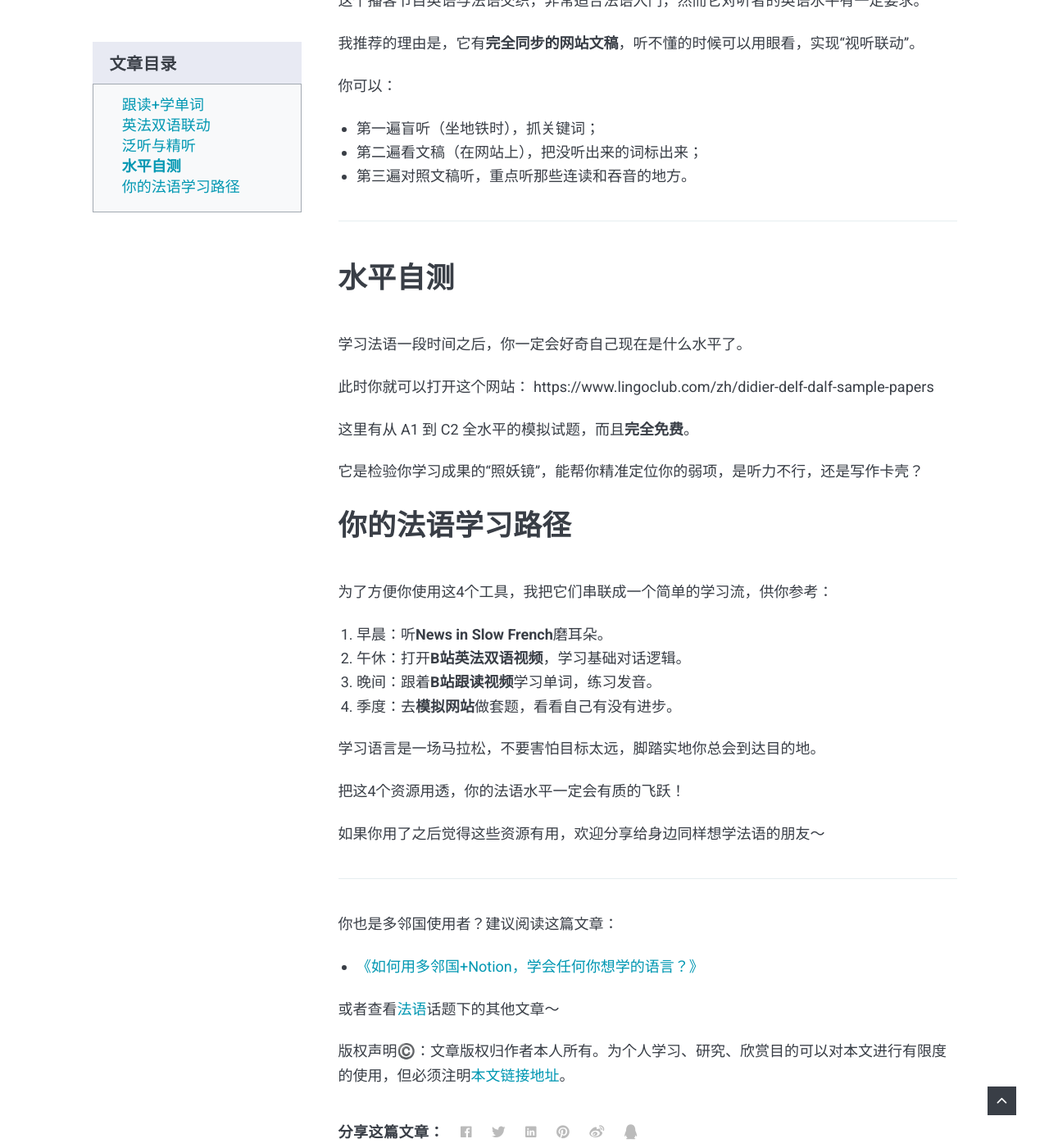
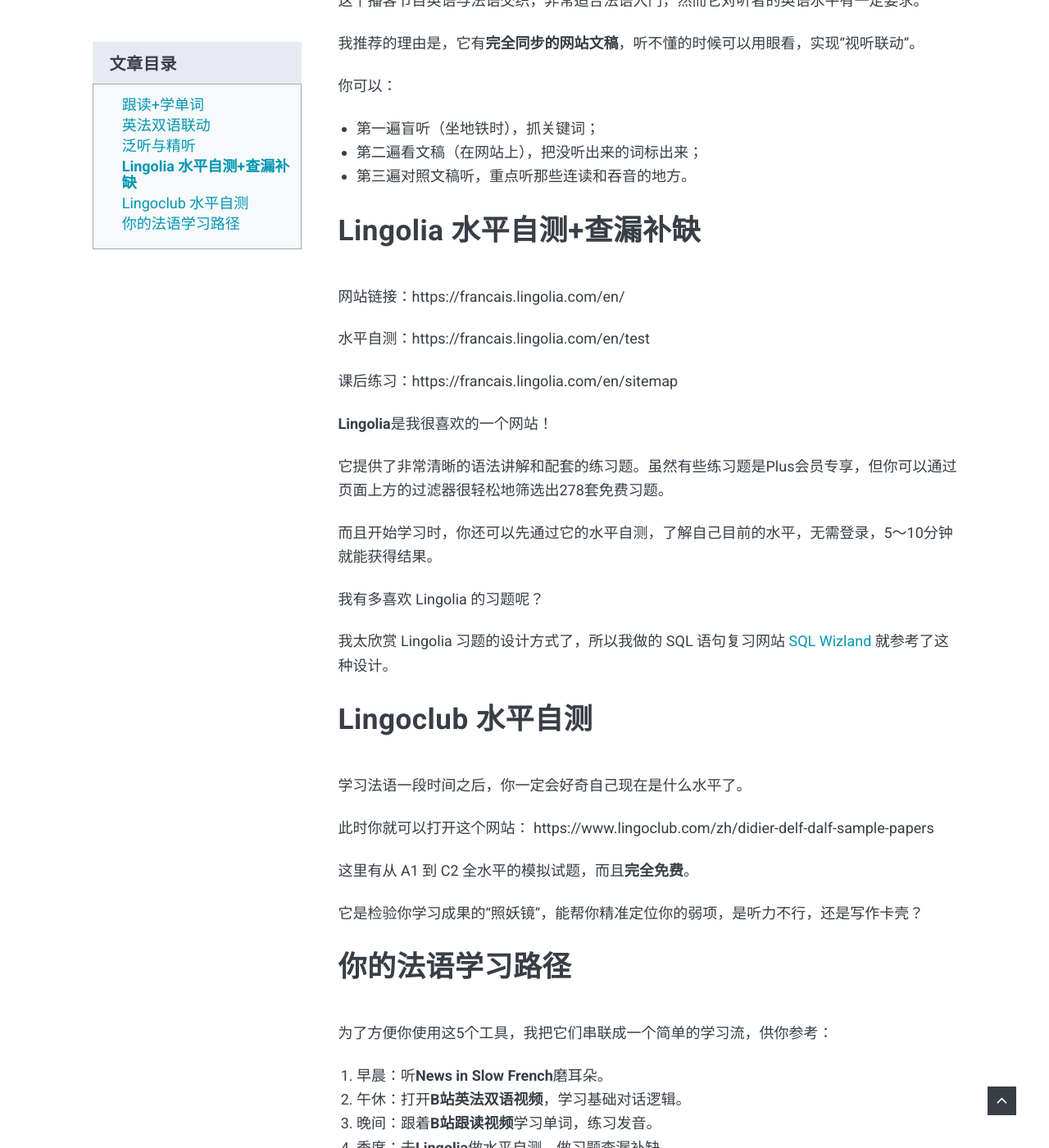
Before and after one commit to xiangxinotes/xiangxinotes.github.io, a Jekyll site: the page built from _posts/2026-03-30-french-learning-resources.markdown, in a window 1280 px wide and 1400 px high, scrolled down 2892 px. Shown: the whole window at 82% size. Built offline with Jekyll 4.4.1, drawn with Linux system fonts in a browser that asks for light colours; nearby versions of some CDN libraries; comment, search, counter and statistics services are not loaded; some of the changed text lies outside the part shown.

Commit message:
add 1 more website

```diff
--- a/_posts/2026-03-30-french-learning-resources.markdown
+++ b/_posts/2026-03-30-french-learning-resources.markdown
@@ -2,10 +2,10 @@
 layout: post
 title: 法语自学资源推荐：B站/播客/真题库（含跟读+双语+测试）
 date: 2026-03-30 22:25:00 +0800
-description: 别再被昂贵的培训班劝退！作为过来人，分享4个私藏的免费法语学习神器：涵盖B站跟读视频、英法双语入门、泛听精听播客及官方真题模拟。附全套学习路径，助你少走弯路。
+description: 别再被昂贵的培训班劝退！作为过来人，分享5个私藏的免费法语学习神器：涵盖B站跟读视频、英法双语入门、泛听精听播客及官方真题模拟。附全套学习路径，助你少走弯路。
 image: french-learning-resources-feature.webp
 tags: tools resources language french
-keywords: "自学法语,法语入门,B站法语,法语听力,法语跟读,法语水平测试,DELF,法语播客,News in Slow French,法语学习网站,法语自学,免费法语资源,DELF真题,多邻国法语,英法双语"
+keywords: "自学法语,法语入门,B站法语,法语听力,法语跟读,法语水平测试,DELF,法语播客,News in Slow French,法语学习网站,法语自学,免费法语资源,DELF真题,多邻国法语,英法双语,lingolia"
 ---
 
 你是不是也对法语有着一种“浪漫的向往”？
@@ -14,10 +14,10 @@
 
 别担心，其实互联网上有大量**免费且高质量**的法语资源。
 
-今天，作为过来人的我，不推销课程，只分享我私藏的**4个法语学习“神器”**。
+今天，作为过来人的我，不推销课程，只分享我私藏的**5个法语学习“神器”**。
 
 ![我书桌上放着一张法语试卷、播客立牌和一台中间显示着B站logo的电脑]({{ site.baseurl }}/images/french-learning-resources-feature.webp)
-*4个法语学习神器*
+*5个法语学习神器*
 
 它们覆盖了**口语跟读、双语入门、听力磨耳朵**和**官方水平测试**。有了它们，你的法语自学之路可以少走一半弯路。
 
@@ -68,9 +68,25 @@
 - 第二遍看文稿（在网站上），把没听出来的词标出来；
 - 第三遍对照文稿听，重点听那些连读和吞音的地方。
 
----
+## Lingolia 水平自测+查漏补缺
 
-## 水平自测
+网站链接：https://francais.lingolia.com/en/
+
+水平自测：https://francais.lingolia.com/en/test
+
+课后练习：https://francais.lingolia.com/en/sitemap
+
+**Lingolia**是我很喜欢的一个网站！
+
+它提供了非常清晰的语法讲解和配套的练习题。虽然有些练习题是Plus会员专享，但你可以通过页面上方的过滤器很轻松地筛选出278套免费习题。
+
+而且开始学习时，你还可以先通过它的水平自测，了解自己目前的水平，无需登录，5～10分钟就能获得结果。
+
+我有多喜欢 Lingolia 的习题呢？
+
+我太欣赏 Lingolia 习题的设计方式了，所以我做的 SQL 语句复习网站 [SQL Wizland](https://xiangxinotes.github.io/sql-wizland/) 就参考了这种设计。
+
+## Lingoclub 水平自测
 
 学习法语一段时间之后，你一定会好奇自己现在是什么水平了。
 
@@ -83,16 +99,17 @@
 
 ## 你的法语学习路径
 
-为了方便你使用这4个工具，我把它们串联成一个简单的学习流，供你参考：
+为了方便你使用这5个工具，我把它们串联成一个简单的学习流，供你参考：
 
 1. 早晨：听**News in Slow French**磨耳朵。
 1. 午休：打开**B站英法双语视频**，学习基础对话逻辑。
 1. 晚间：跟着**B站跟读视频**学习单词，练习发音。
-1. 季度：去**模拟网站**做套题，看看自己有没有进步。
+1. 季度：去**Lingolia**做水平自测、做习题查漏补缺。
+1. 半年/年：去**Lingoclub**做套题，看自己的水平如何。
 
 学习语言是一场马拉松，不要害怕目标太远，脚踏实地你总会到达目的地。
 
-把这4个资源用透，你的法语水平一定会有质的飞跃！
+把这5个资源用透，你的法语水平一定会有质的飞跃！加油，未来的法语达人！🥂
 
 如果你用了之后觉得这些资源有用，欢迎分享给身边同样想学法语的朋友～
 
```
